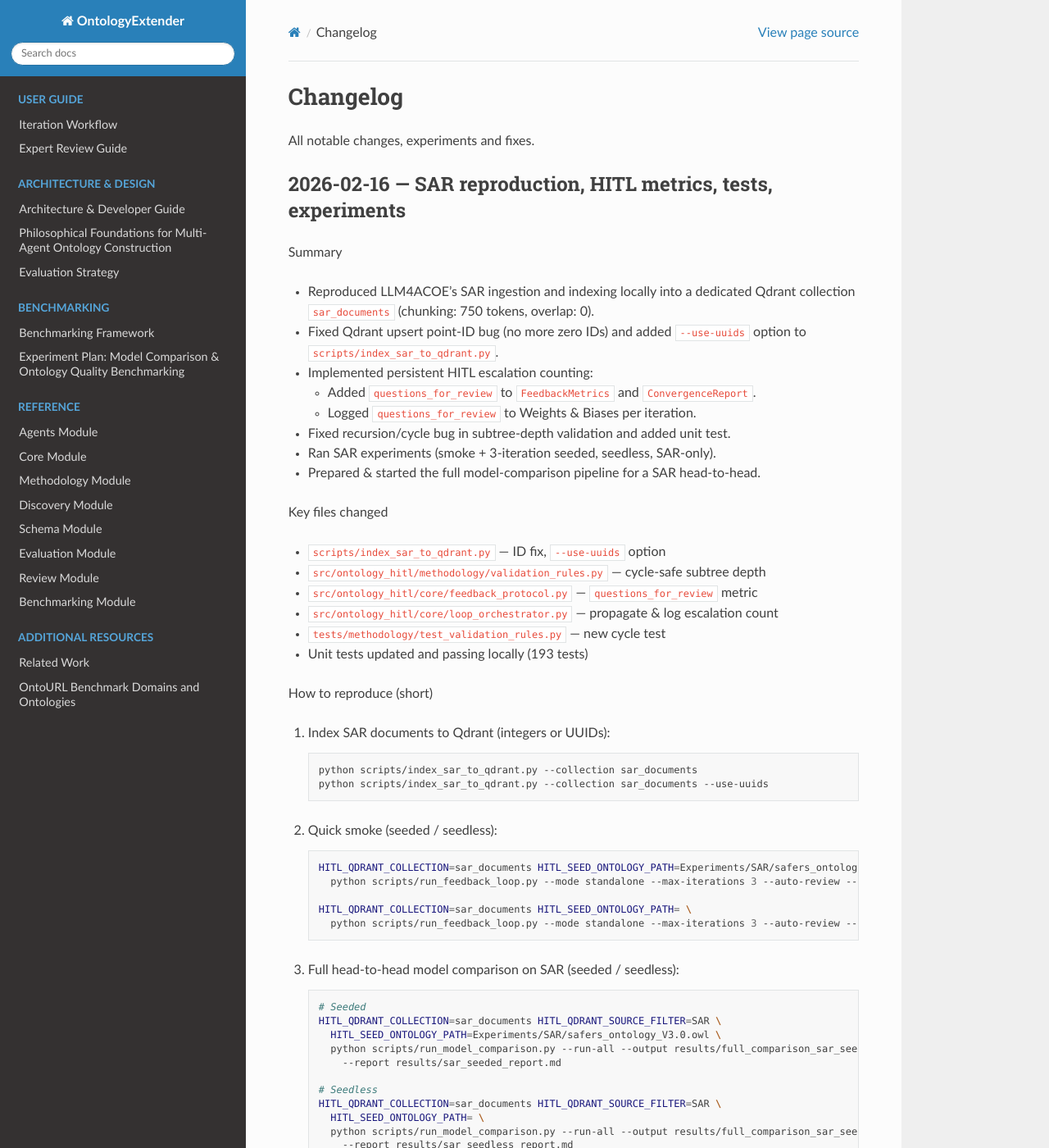
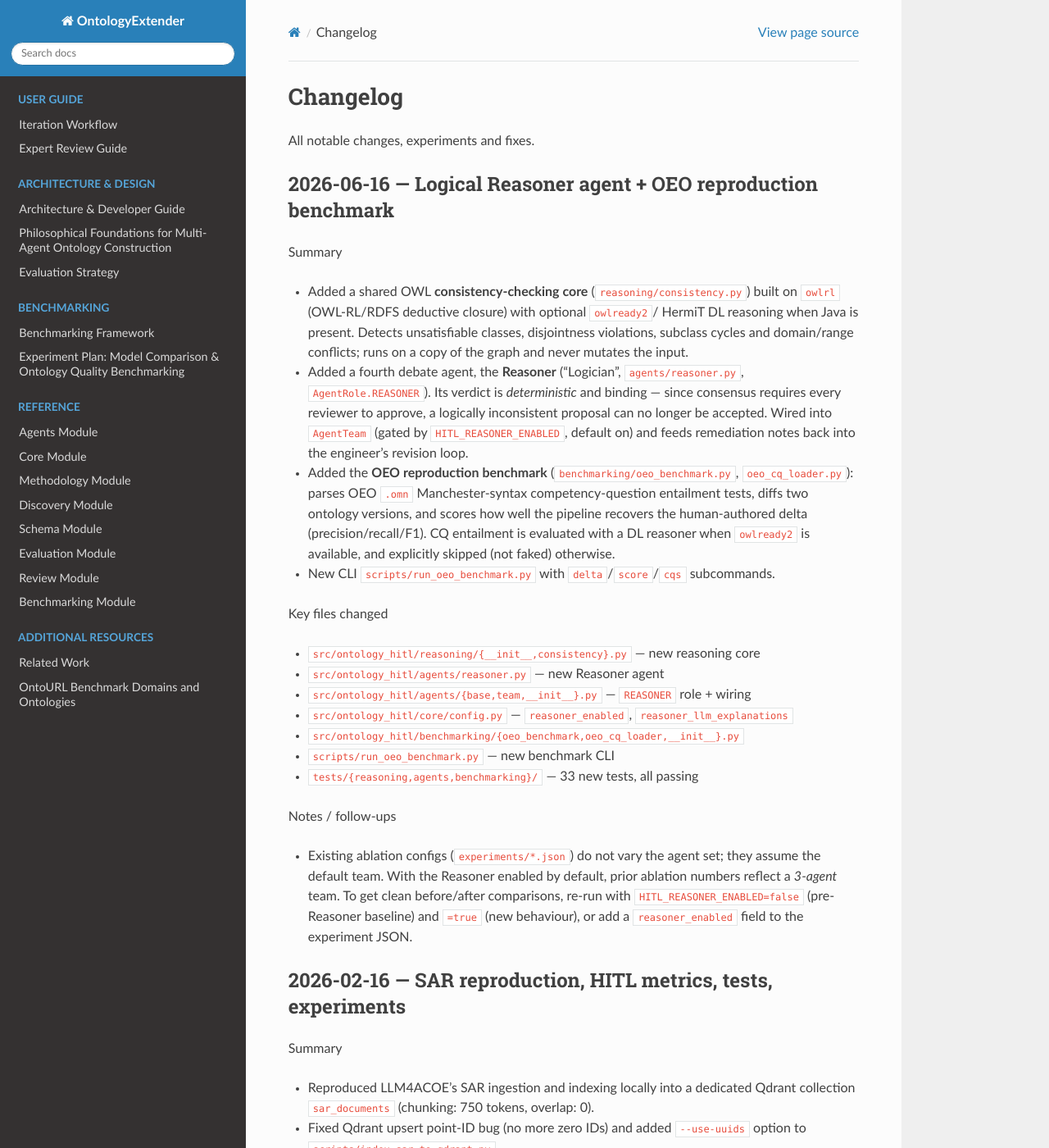
Before and after one commit to DataScienceLabFHSWF/OntologyExtender, a Sphinx documentation site: the page built from docs/CHANGELOG.md, in a window 1280 px wide and 1400 px high. Shown: the whole window at 82% size. Built offline with Sphinx 7.4.7 and the Read the Docs theme 3.1.0, drawn with Linux system fonts in a browser that asks for light colours; pages that are not in the unit, such as notebooks, are missing from menus.

Commit message:
docs: document Reasoner agent + OEO benchmark in README and docs
- README: 4-agent debate, Reasoner logical gate, OEO benchmark usage,
  HITL_REASONER_* config, updated test commands.
- ARCHITECTURE.md: Reasoner agent row, reasoning/ package, updated debate
  protocol and module reference.
- BENCHMARKING.md: OEO reproduction benchmark module + component table.
- CHANGELOG.md: 2026-06-16 entry with ablation re-run note.

```diff
--- a/docs/CHANGELOG.md
+++ b/docs/CHANGELOG.md
@@ -1,6 +1,47 @@
 # Changelog
 
 All notable changes, experiments and fixes.
+
+## 2026-06-16 — Logical Reasoner agent + OEO reproduction benchmark
+
+Summary
+- Added a shared OWL **consistency-checking core** (`reasoning/consistency.py`)
+  built on `owlrl` (OWL-RL/RDFS deductive closure) with optional `owlready2`/
+  HermiT DL reasoning when Java is present. Detects unsatisfiable classes,
+  disjointness violations, subclass cycles and domain/range conflicts; runs on
+  a copy of the graph and never mutates the input.
+- Added a fourth debate agent, the **Reasoner** ("Logician",
+  `agents/reasoner.py`, `AgentRole.REASONER`). Its verdict is *deterministic*
+  and binding — since consensus requires every reviewer to approve, a logically
+  inconsistent proposal can no longer be accepted. Wired into `AgentTeam`
+  (gated by `HITL_REASONER_ENABLED`, default on) and feeds remediation notes
+  back into the engineer's revision loop.
+- Added the **OEO reproduction benchmark** (`benchmarking/oeo_benchmark.py`,
+  `oeo_cq_loader.py`): parses OEO `.omn` Manchester-syntax competency-question
+  entailment tests, diffs two ontology versions, and scores how well the
+  pipeline recovers the human-authored delta (precision/recall/F1). CQ
+  entailment is evaluated with a DL reasoner when `owlready2` is available, and
+  explicitly skipped (not faked) otherwise.
+- New CLI `scripts/run_oeo_benchmark.py` with `delta`/`score`/`cqs`
+  subcommands.
+
+Key files changed
+- `src/ontology_hitl/reasoning/{__init__,consistency}.py` — new reasoning core
+- `src/ontology_hitl/agents/reasoner.py` — new Reasoner agent
+- `src/ontology_hitl/agents/{base,team,__init__}.py` — `REASONER` role + wiring
+- `src/ontology_hitl/core/config.py` — `reasoner_enabled`,
+  `reasoner_llm_explanations`
+- `src/ontology_hitl/benchmarking/{oeo_benchmark,oeo_cq_loader,__init__}.py`
+- `scripts/run_oeo_benchmark.py` — new benchmark CLI
+- `tests/{reasoning,agents,benchmarking}/` — 33 new tests, all passing
+
+Notes / follow-ups
+- Existing ablation configs (`experiments/*.json`) do not vary the agent set;
+  they assume the default team. With the Reasoner enabled by default, prior
+  ablation numbers reflect a *3-agent* team. To get clean before/after
+  comparisons, re-run with `HITL_REASONER_ENABLED=false` (pre-Reasoner
+  baseline) and `=true` (new behaviour), or add a `reasoner_enabled` field to
+  the experiment JSON.
 
 ## 2026-02-16 — SAR reproduction, HITL metrics, tests, experiments
 
```
Also changed, not shown: README.md (+53 -8 lines), docs/ARCHITECTURE.md (+14 -3 lines), docs/BENCHMARKING.md (+19 -1 lines).
